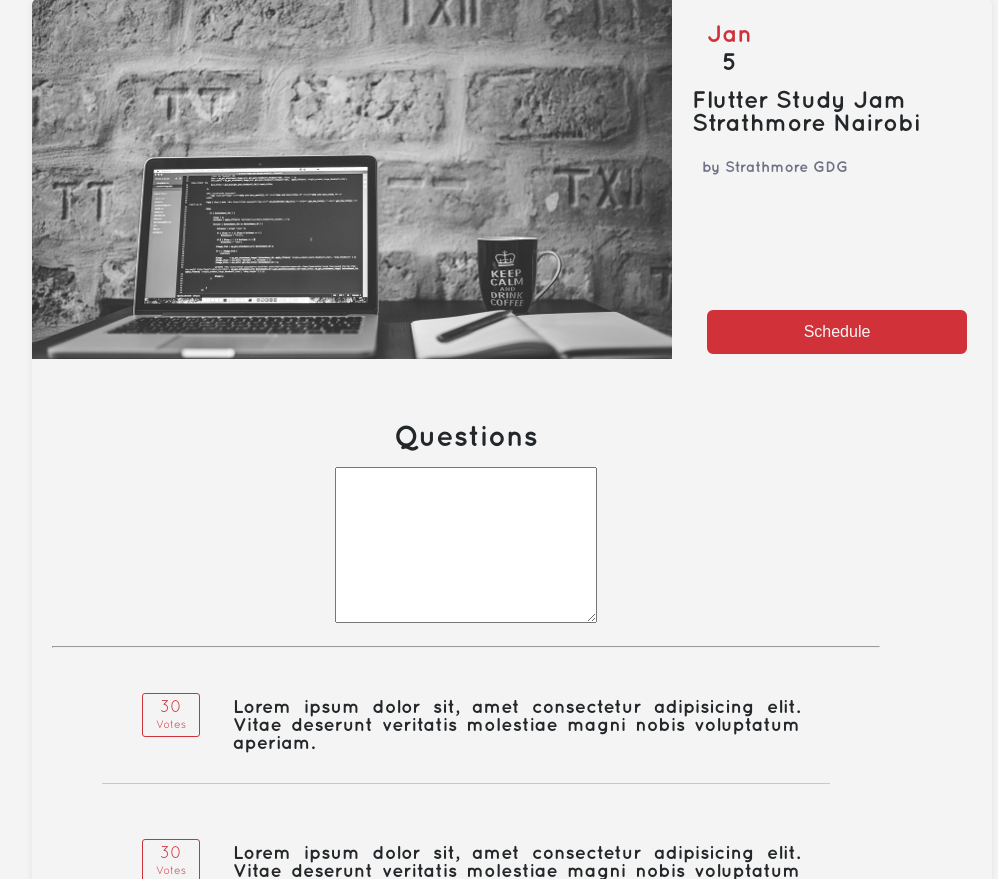
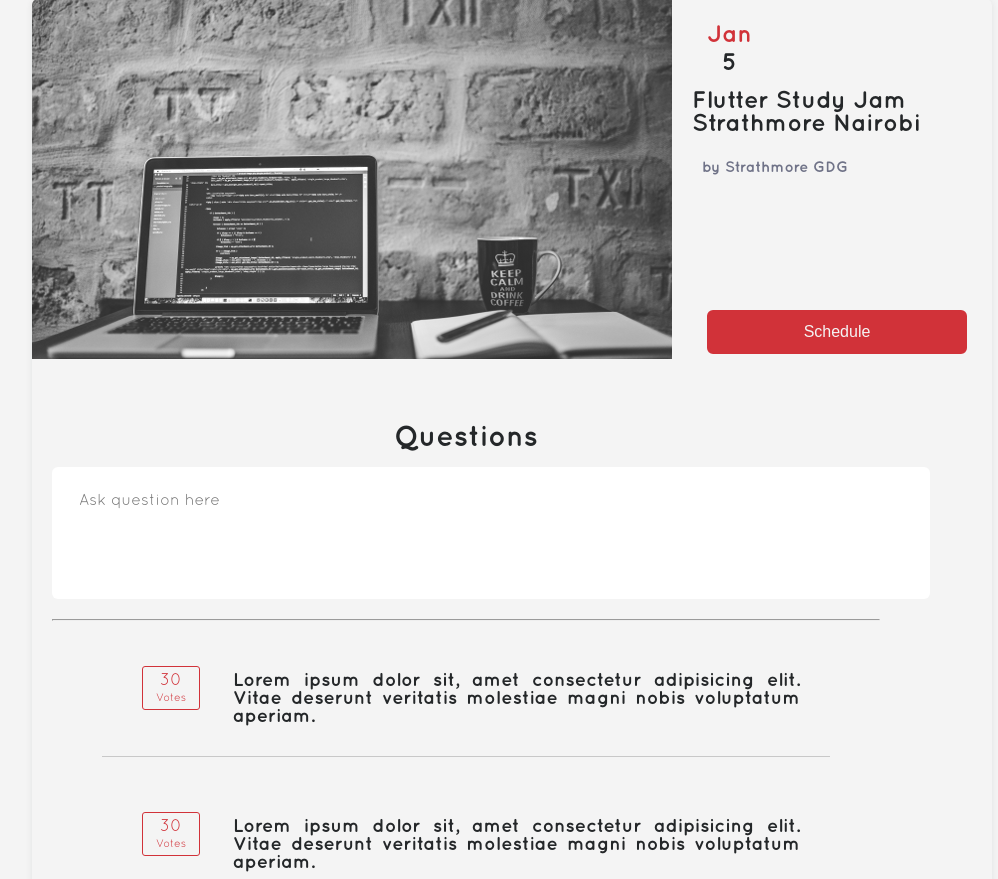
Before and after one commit to misocho/questioner, a Python web app: template UI/templates/questions.html in a window 1280 px wide. Shown: the part 131-1010 px from the top of the page, without its empty margins (128-1126 px from the left). Run offline with Jinja, Linux system fonts and the light colour scheme; the template is opened without the code that fills it, so the values that code supplies are empty.

Commit message:
[feature #162967826] adds the ask question text area

```diff
--- a/UI/static/questions.css
+++ b/UI/static/questions.css
@@ -187,3 +187,27 @@
     color: #242729;
     text-align: justify;
 }
+#ask-question{
+    display: flex;
+    padding: 25px 25px;
+    background: #fff;
+    border-radius: 6px;
+    width: 100%;
+}
+#ask-textarea{
+    border: none;
+    resize: none;
+    font-family: Quicksand;
+    width: 95%;
+    float: left;
+    overflow: hidden;
+    overflow-wrap: break-word;
+    height: 78px;
+    position: relative;
+    font-size: 16px;
+    background: transparent;
+}
+
+#ask-textarea:focus{
+    outline: none;
+}
--- a/UI/templates/questions.html
+++ b/UI/templates/questions.html
@@ -61,7 +61,7 @@
                                 Questions
                             </div>
                             <div id="ask-question">
-                                <textarea name="" id="ask-textarea" cols="30" rows="10"></textarea>
+                                <textarea name="" id="ask-textarea" placeholder="Ask question here"></textarea>
                             </div>
                             <div>
                                 <hr class="line">
```
